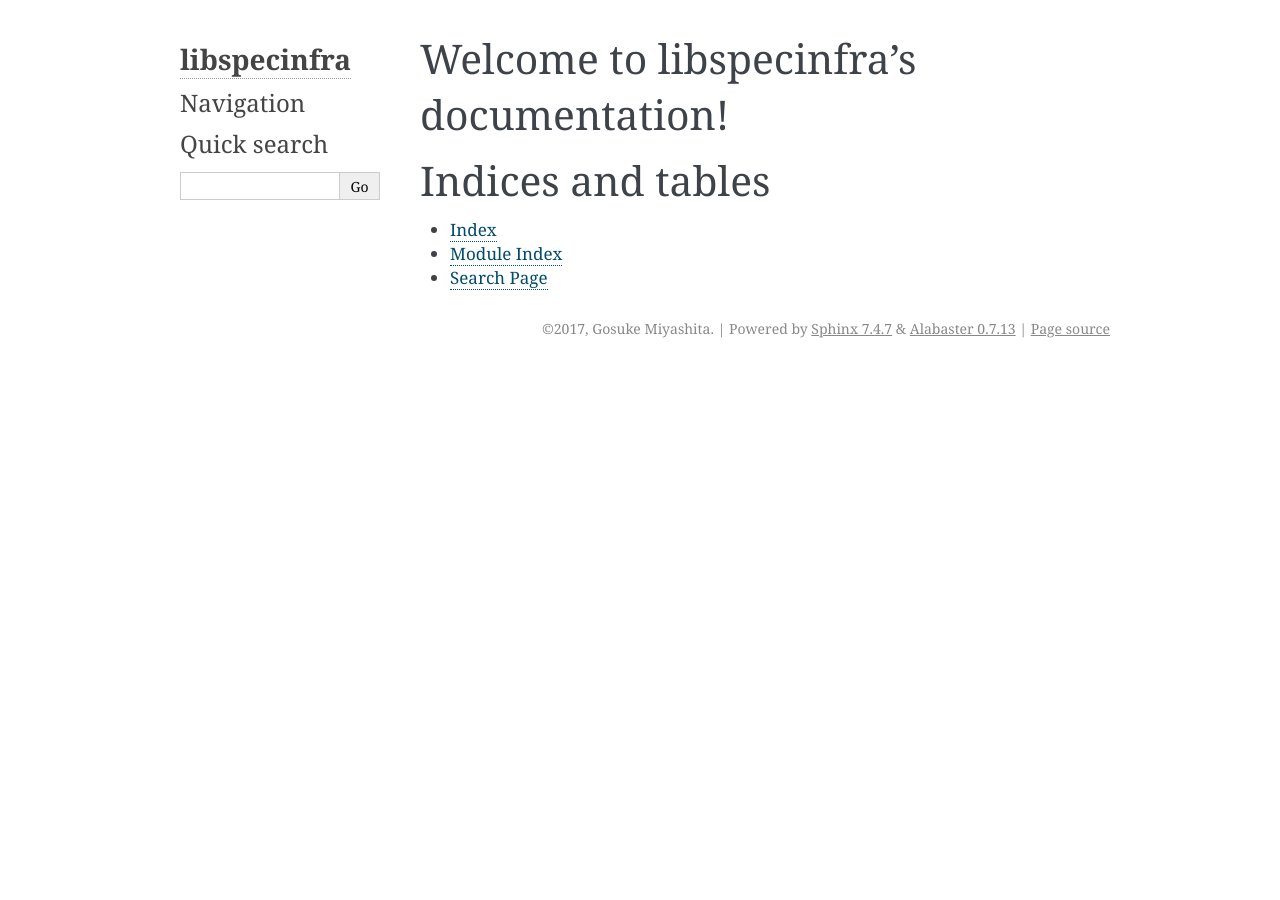
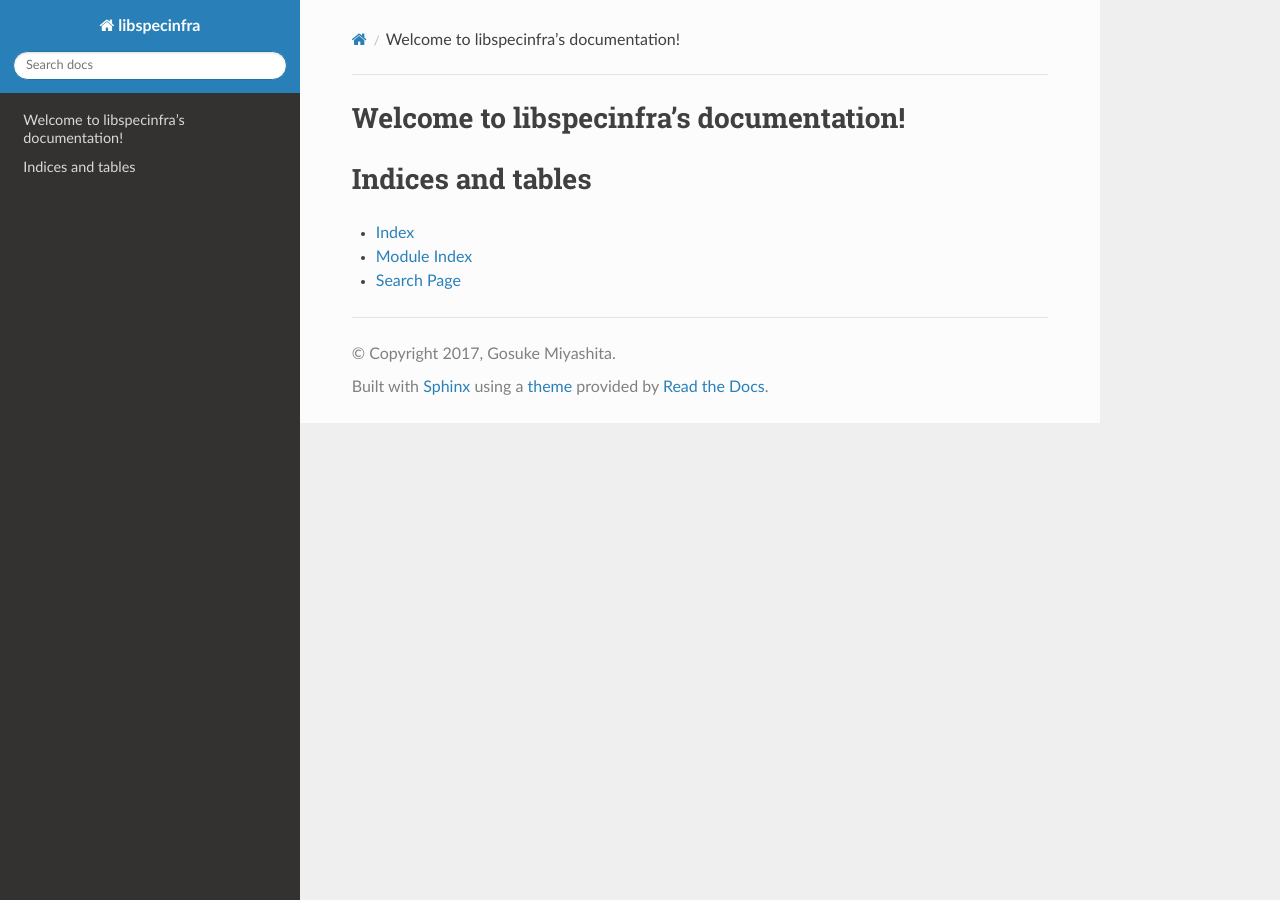
Before and after one commit to libspecinfra/specinfra, a Sphinx documentation site: the page built from docs/source/index.rst, in a window 1280 px wide. Built offline with Sphinx 7.4.7 and the Read the Docs theme 2.0.0, drawn with Linux system fonts in a browser that asks for light colours.

Commit message:
Change theme and disable source link

```diff
--- a/docs/source/conf.py
+++ b/docs/source/conf.py
@@ -82,7 +82,7 @@ todo_include_todos = False
 # The theme to use for HTML and HTML Help pages.  See the documentation for
 # a list of builtin themes.
 #
-html_theme = 'alabaster'
+html_theme = 'sphinx_rtd_theme'
 
 # Theme options are theme-specific and customize the look and feel of a theme
 # further.  For a list of options available for each theme, see the
@@ -166,3 +166,7 @@ texinfo_documents = [
      author, 'libspecinfra', 'One line description of project.',
      'Miscellaneous'),
 ]
+
+
+
+html_show_sourcelink = False
```
